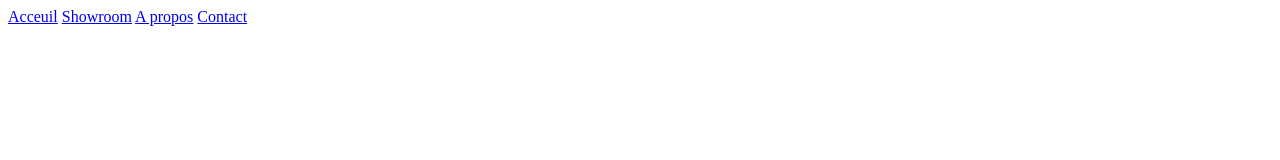
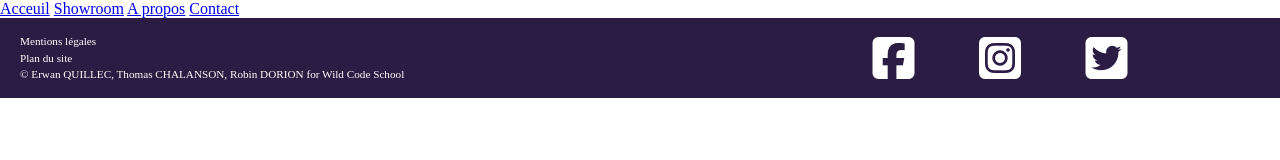
Before and after one commit to thomas37000/mani, a plain HTML site: page index.html in a window 1280 px wide. Drawn offline with Linux system fonts and the light colour scheme.

Commit message:
Réalisation complète du footer

```diff
--- a/index.html
+++ b/index.html
@@ -3,6 +3,7 @@
     <head>
         <meta charset="UTF-8">
         <title>Find the precious!</title>
+        <script src="https://kit.fontawesome.com/61cb14f18b.js" crossorigin="anonymous"></script>
         <link rel="stylesheet" href="style.css">
     </head>
     <body>
@@ -12,6 +13,17 @@
              <a href="#">A propos</a>
              <a href="#">Contact</a>
         </nav>
-    <footer></footer>
+    <footer>
+        <section class="section-copyright">
+            <p>Mentions légales</p>
+            <p>Plan du site</p>
+            <p>© Erwan QUILLEC, Thomas CHALANSON, Robin DORION for Wild Code School</p>
+        </section>
+        <section  class="section-mediasocial">
+            <div><a href="https://fr-fr.facebook.com/"><i class="fab fa-facebook-square fa-3x"></i></a></div>
+            <div><a href="https://www.instagram.com/?hl=fr"><i class="fab fa-instagram-square fa-3x"></i></a></div>
+            <div><a href="https://twitter.com/home"><i class="fab fa-twitter-square fa-3x"></i></a></div>
+        </section>
+    </footer>
     </body>
 </html>
--- a/style.css
+++ b/style.css
@@ -0,0 +1,31 @@
+* {
+    padding: 0;
+    margin: 0;
+}
+footer {
+    display: flex;
+    width: 100vw;
+    height: 80px;
+    background-color: #2B1C43;
+    color: white;
+    align-items: center;
+}
+
+.section-copyright {
+    font-size: 0.7rem;
+    flex-basis: 60%;
+    margin: auto 20px;
+    line-height: 150%;
+}
+
+.section-mediasocial {
+    flex-basis: 30%;
+    height: 100%;
+    display: flex;
+    justify-content: space-evenly;
+    align-items: center;
+}
+
+.fab {
+    color: white;
+}
```
Also changed, not shown: images/facebook.svg (added), images/instagram.svg (added), images/twitter.svg (added).
